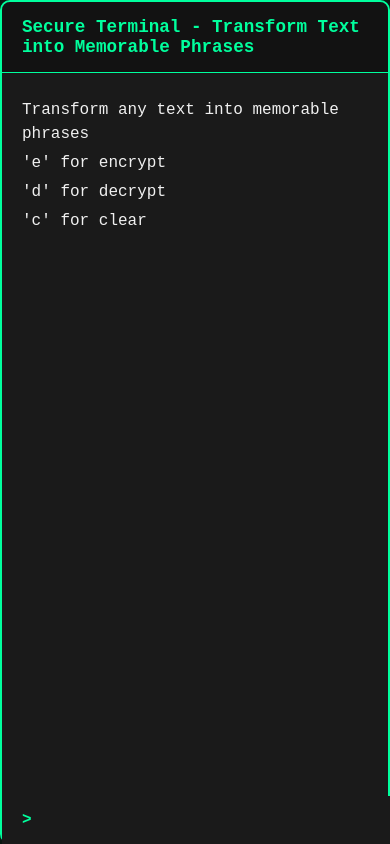
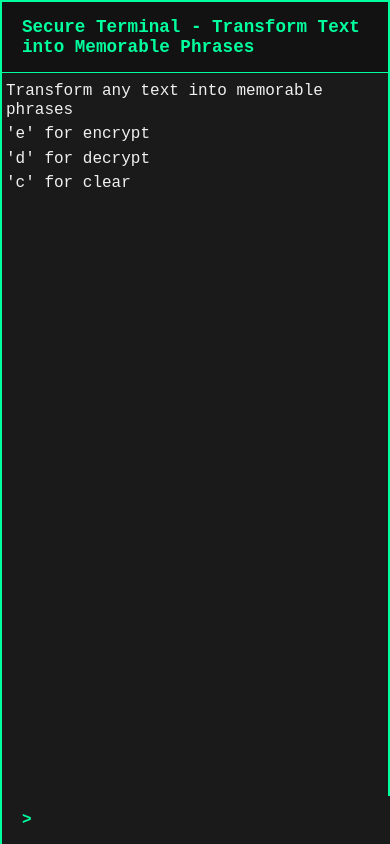
Before and after one commit to HFConsultant/HFConsultant.github.io, a plain HTML site: page index.html in a window 390 px wide. Drawn offline with Linux system fonts and the light colour scheme.

Commit message:
Streamlined mobile styling with efficient media queries

```diff
--- a/css/style.css
+++ b/css/style.css
@@ -131,7 +131,10 @@ body {
 	.terminal {
 		width: 100vw;
 		height: 100%;
-		overflow: hidden;
+		border-radius: 0;
+		position: fixed;
+		top: 0;
+		left: 0;
 	}
 
 	.terminal-output {
@@ -139,6 +142,9 @@ body {
 		height: auto;
 		overflow-y: auto;
 		-webkit-overflow-scrolling: touch;
+		line-height: 1.2;
+		margin: 0;
+		padding: 4px;
 	}
 
 	.terminal-input-line {
```
